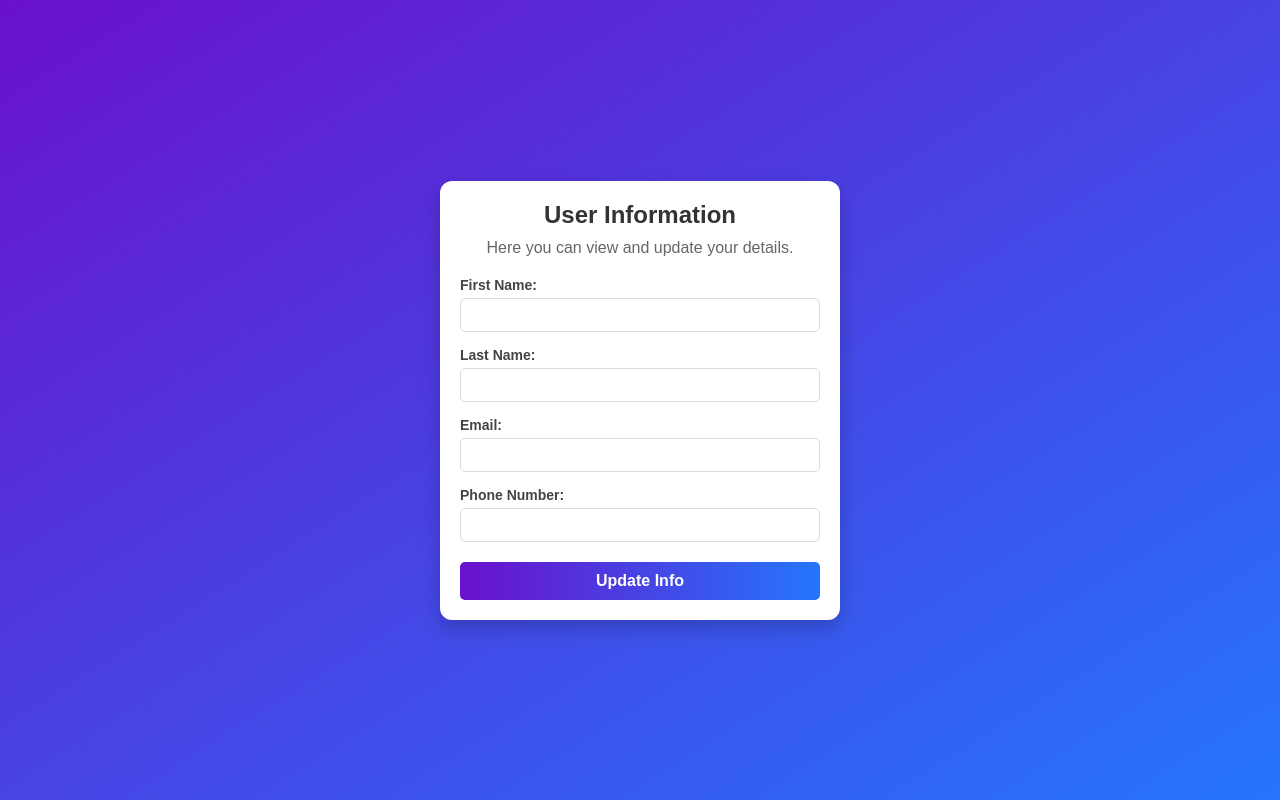
After one commit to tanthinhvnex/Databaze, a PHP site: page /Info/Info.html in a window 1280 px wide. The commit adds this page. Run offline with PHP 8.4, Linux system fonts and the light colour scheme.

Commit message:
feat: navbar, homepage, info

```diff
--- /dev/null
+++ b/Info/Info.css
@@ -0,0 +1,87 @@
+/* Reset styles */
+body, h1, p, input, button, div {
+    margin: 0;
+    padding: 0;
+    box-sizing: border-box;
+}
+
+body {
+    font-family: 'Arial', sans-serif;
+    background: linear-gradient(to bottom right, #6a11cb, #2575fc);
+    color: #333;
+    display: flex;
+    justify-content: center;
+    align-items: center;
+    height: 100vh;
+}
+
+.main-container {
+    background: white;
+    width: 90%;
+    max-width: 400px;
+    border-radius: 12px;
+    padding: 20px;
+    box-shadow: 0 8px 20px rgba(0, 0, 0, 0.2);
+    text-align: center;
+}
+
+.header h1 {
+    font-size: 24px;
+    color: #333;
+    margin-bottom: 10px;
+}
+
+.header p {
+    font-size: 16px;
+    color: #666;
+    margin-bottom: 20px;
+}
+
+.form-group {
+    margin-bottom: 15px;
+    text-align: left;
+}
+
+label {
+    font-size: 14px;
+    font-weight: bold;
+    color: #444;
+    margin-bottom: 5px;
+    display: block;
+}
+
+input {
+    width: 100%;
+    padding: 8px;
+    font-size: 14px;
+    border: 1px solid #ddd;
+    border-radius: 5px;
+}
+
+input:focus {
+    border-color: #2575fc;
+    outline: none;
+    box-shadow: 0 0 5px rgba(37, 117, 252, 0.5);
+}
+
+.button-container {
+    margin-top: 20px;
+}
+
+button {
+    width: 100%;
+    padding: 10px 0;
+    font-size: 16px;
+    font-weight: bold;
+    color: white;
+    background: linear-gradient(to right, #6a11cb, #2575fc);
+    border: none;
+    border-radius: 5px;
+    cursor: pointer;
+    transition: all 0.3s ease;
+}
+
+button:hover {
+    background: linear-gradient(to right, #2575fc, #6a11cb);
+    transform: scale(1.05);
+}
--- /dev/null
+++ b/Info/Info.html
@@ -0,0 +1,44 @@
+<!DOCTYPE html>
+<html lang="en">
+<head>
+    <meta charset="UTF-8">
+    <meta name="viewport" content="width=device-width, initial-scale=1.0">
+    <title>User Information</title>
+    <link rel="stylesheet" href="Info.css">
+</head>
+<body>
+    <div class="main-container">
+        <div class="header">
+            <h1>User Information</h1>
+            <p>Here you can view and update your details.</p>
+        </div>
+        <div class="info-container">
+            <form action="Info.php" method="POST">
+                <div class="form-group">
+                    <label for="firstname">First Name:</label>
+                    <input type="text" id="firstname" name="firstname" value="" required>
+                </div>
+
+                <div class="form-group">
+                    <label for="lastname">Last Name:</label>
+                    <input type="text" id="lastname" name="lastname" value="" required>
+                </div>
+
+                <div class="form-group">
+                    <label for="email">Email:</label>
+                    <input type="email" id="email" name="email" value="" required>
+                </div>
+
+                <div class="form-group">
+                    <label for="phonenumber">Phone Number:</label>
+                    <input type="text" id="phonenumber" name="phonenumber" value="" required>
+                </div>
+
+                <div class="button-container">
+                    <button type="submit">Update Info</button>
+                </div>
+            </form>
+        </div>
+    </div>
+</body>
+</html>
--- a/buyers/dashboard.php
+++ /dev/null
@@ -1 +0,0 @@
-Buyerrrrrrrrrrrrrr
--- a/login.php
+++ b/login.php
@@ -42,7 +42,7 @@ if (!is_array($row)) {
 
 // Retrieve user_id from the fetched row
 $user_id = $row['user_id'];  // Lấy user_id từ kết quả
-
+$_SESSION['user_id'] = $user_id;
 // SQL query to check if the user is a seller or buyer
 $sqlRole = "SELECT 'seller' AS role FROM [shoppee].[dbo].[Sellers] WHERE seller_id = ?
             UNION
@@ -72,7 +72,7 @@ $_SESSION['role'] = $role;  // Set the session role
 if ($role === 'seller') {
     header("Location: sellers/dashboard.php");  // Redirect to seller dashboard
 } else {
-    header("Location: buyers/dashboard.php");  // Redirect to buyer dashboard
+    header("Location: buyers/Nav_bar.html");  // Redirect to buyer dashboard
 }
 exit();
 
```
Also changed, not shown: Info/Info.php (added, +69 -0 lines), buyers/BuyProduct/BuyProduct.css (added, +64 -0 lines), buyers/BuyProduct/BuyProduct.html (added, +29 -0 lines), buyers/Homepage/Homepage.css (added, +52 -0 lines), buyers/Homepage/Homepage.html (added, +15 -0 lines), buyers/Nav_bar.css (added, +81 -0 lines), buyers/Nav_bar.html (added, +32 -0 lines), buyers/script.js (added, +21 -0 lines), buyers/BuyProduct/BuyProduct.php (added).
